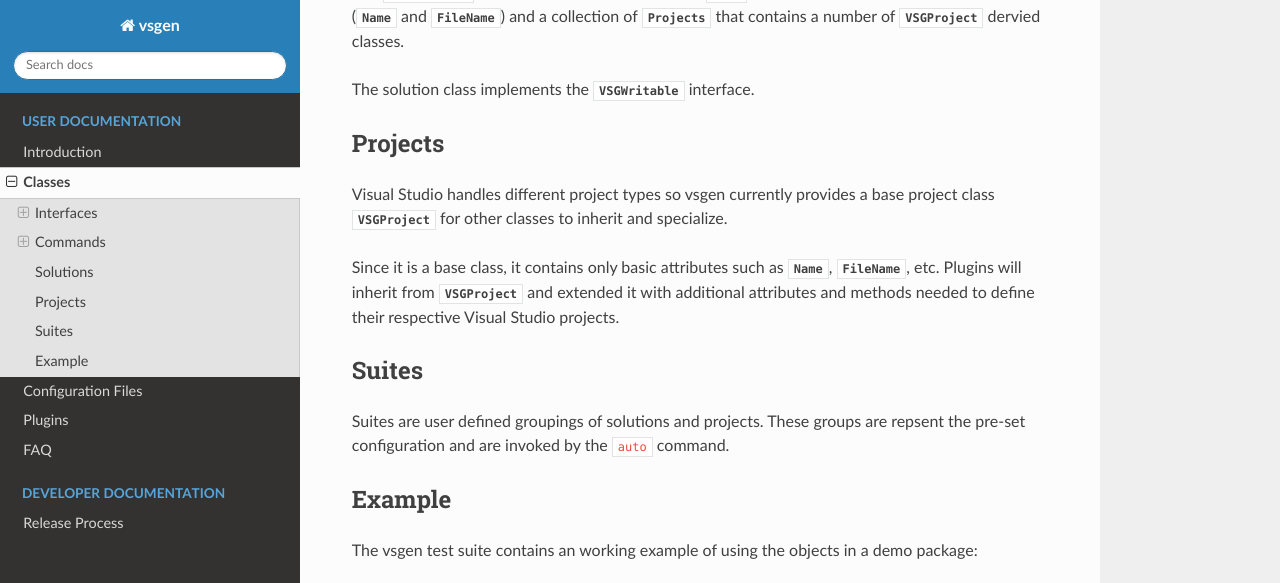
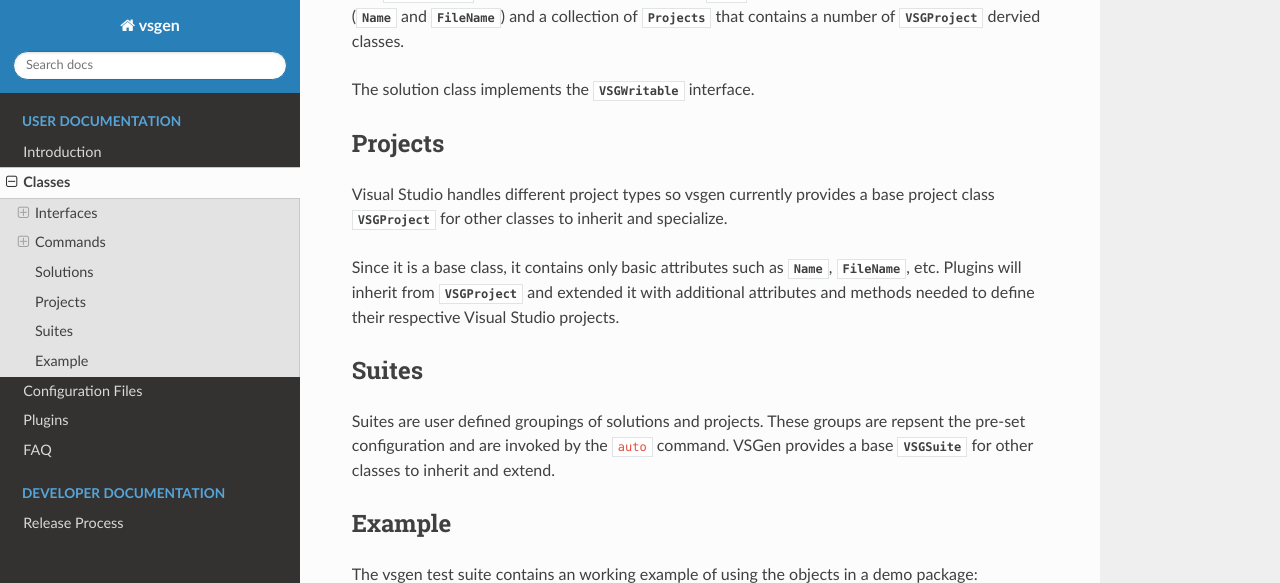
Before and after one commit to dbarsam/python-vsgen, a Sphinx documentation site: the page built from docs/source/user/objects.rst, in a window 1280 px wide and 900 px high, scrolled down 1158 px, cut to the strip 0-583 px from the top of the window. Built offline with Sphinx 7.4.7 and the Read the Docs theme 2.0.0, drawn with Linux system fonts in a browser that asks for light colours; pages that are not in the unit, such as notebooks, are missing from menus.

Commit message:
Updated suite documentation with object reference.

```diff
--- a/docs/source/user/objects.rst
+++ b/docs/source/user/objects.rst
@@ -44,7 +44,7 @@ Since it is a base class, it contains only basic attributes such as :attr:`~vsge
 
 Suites
 ------
-Suites are user defined groupings of solutions and projects.  These groups are repsent the pre-set configuration and are invoked by the ``auto`` command.
+Suites are user defined groupings of solutions and projects.  These groups are repsent the pre-set configuration and are invoked by the ``auto`` command.  VSGen provides a base :class:`~vsgen.suite.VSGSuite` for other classes to inherit and extend.
 
 Example
 -------
```
